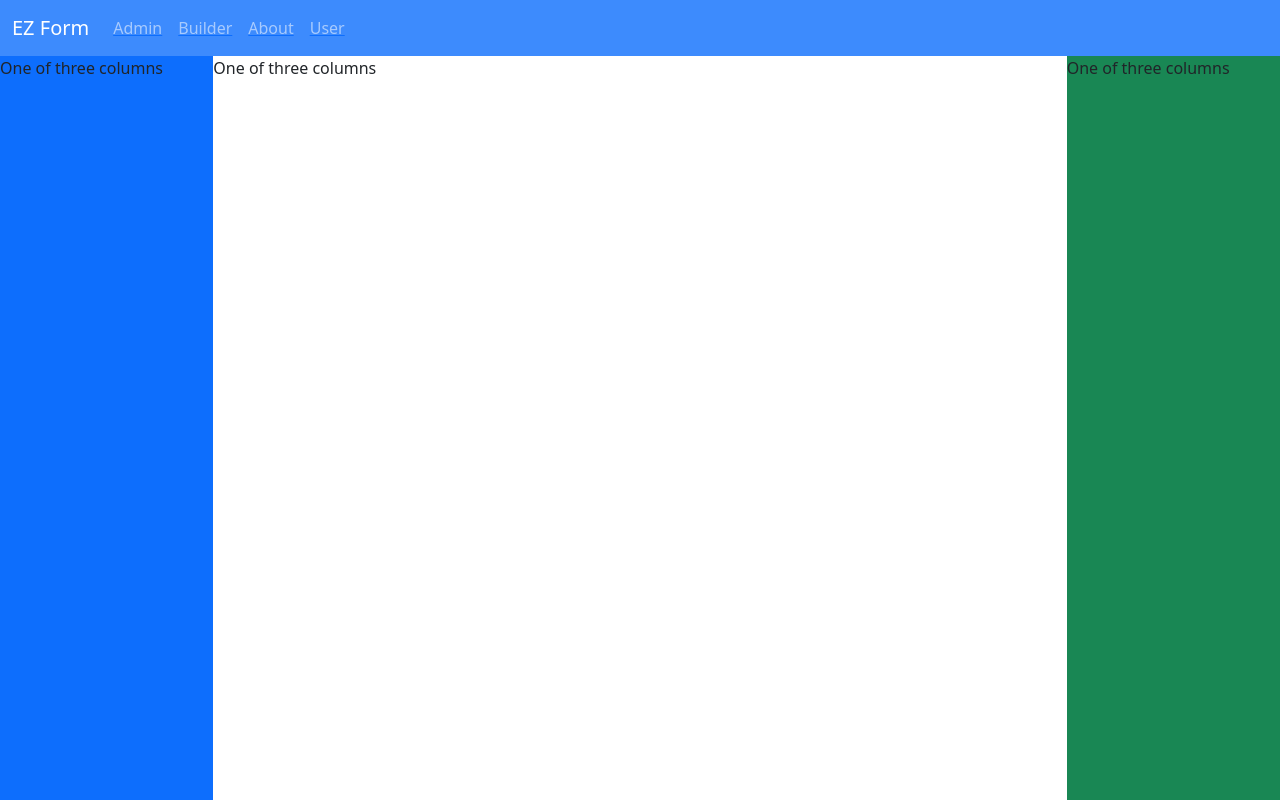
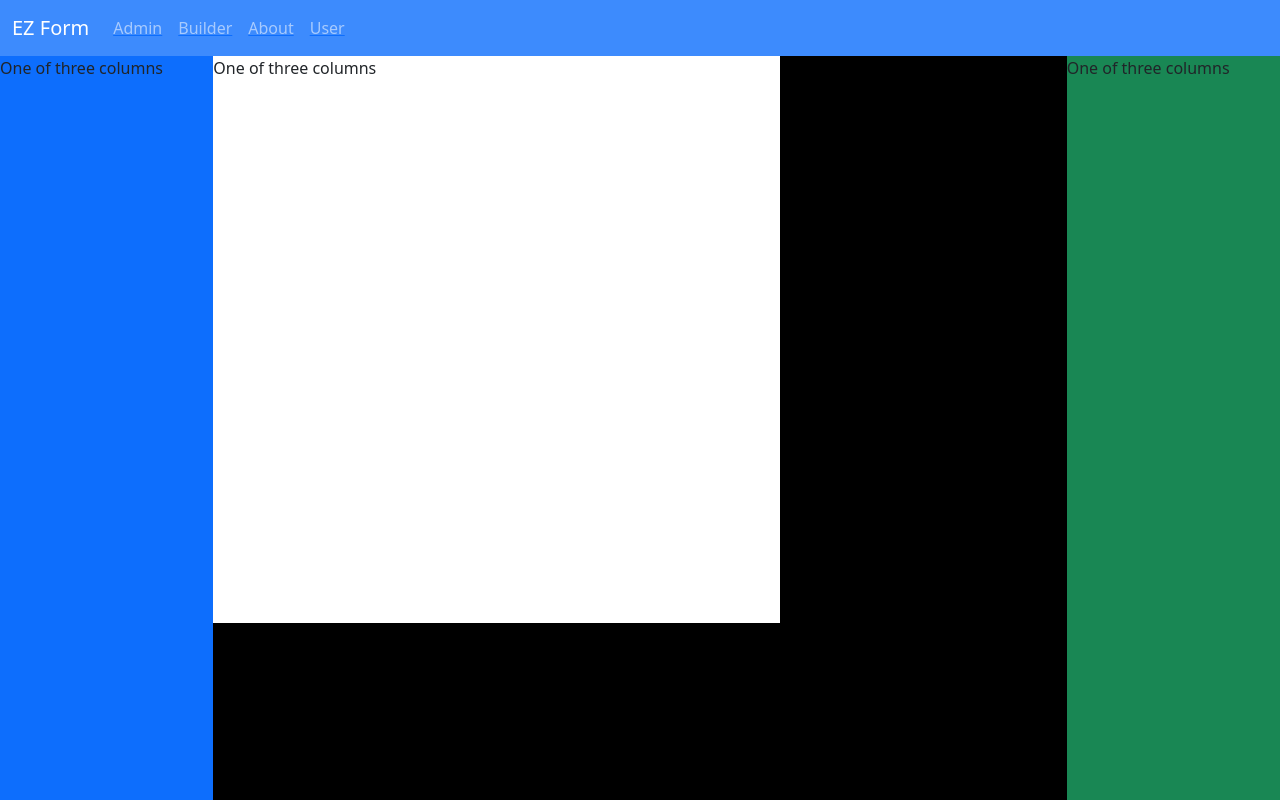
Before and after one commit to tigernaxo/form-builder, a Vue app in the folder form-builder-app/: page /builder in a window 1280 px wide. Built offline with nearby package versions, Linux system fonts and the light colour scheme.

Commit message:
builder layout ok

```diff
--- a/form-builder-app/src/App.vue
+++ b/form-builder-app/src/App.vue
@@ -10,10 +10,11 @@ import AppNavbarVue from './AppNavbar.vue';
   <div class="flex-shrink-1">
     <AppNavbarVue />
   </div>
-  <div class="flex-grow-1">
+  <div class="flex-grow-1" style="min-height: 0;">
     <router-view></router-view>
   </div>
 </div>
+
 </template>
 
 <style>
--- a/form-builder-app/src/css/main.css
+++ b/form-builder-app/src/css/main.css
@@ -1,5 +1,5 @@
 html,
 body,
 #app {
-  height: 100%;
+  height: 100vh !important;
 }
--- a/form-builder-app/src/views/Builder.vue
+++ b/form-builder-app/src/views/Builder.vue
@@ -4,13 +4,17 @@
       <div class="container"></div>
         One of three columns
     </div>
-    <div class="col h-100">
-      One of three columns
+    <div class="col-8 h-100">
+      <!-- <div class="container" style="overflow: auto; max-height: 100%; background: black;"> -->
+      <div class="container" style="overflow: auto; height: 100%; background: black;">
+        <div id="test" style="background: white"> One of three columns </div>
+      </div>
     </div>
     <div class="col-2 h-100 bg-success">
       One of three columns
     </div>
   </div>
+
 </template>
 
 <script setup lang="ts">
@@ -18,5 +22,8 @@
 </script>
 
 <style scoped>
-
+#test{
+  width: 15cm;
+  height: 15cm;
+}
 </style>
```
